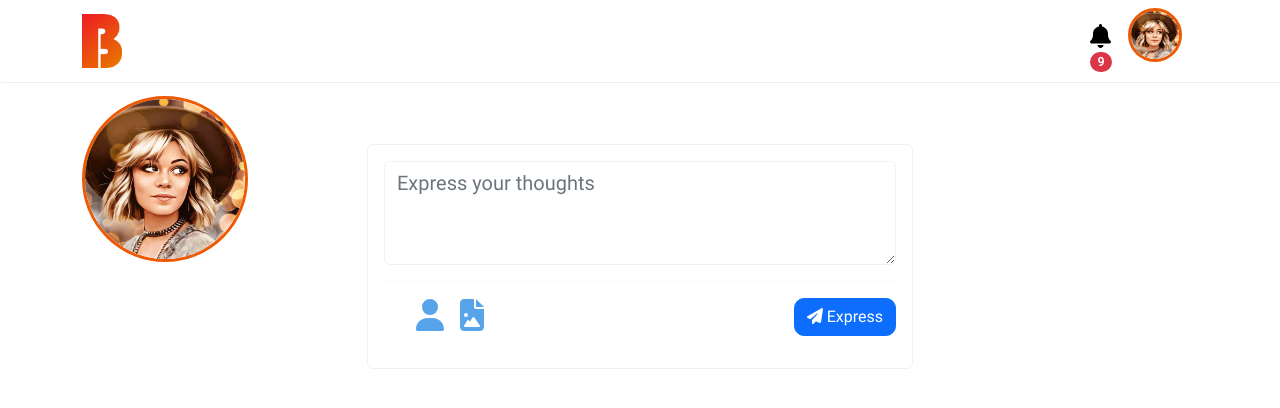
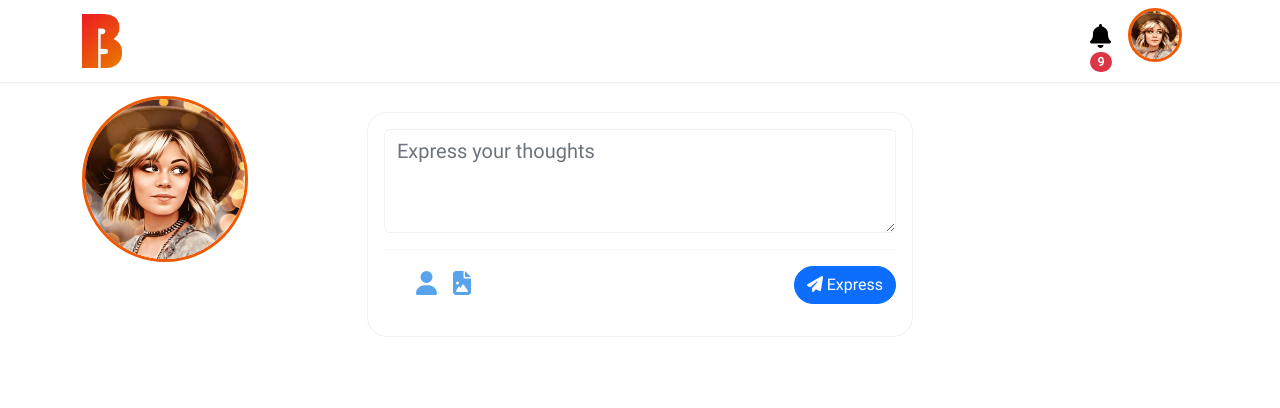
Before and after one commit to rowinsbie/bims, a JavaScript app in the folder bims-FE/: page /dashboard in a window 1280 px wide. Shown: the top 408 px of the page. Built offline with nearby package versions, Linux system fonts and the light colour scheme; no server answers; sample sign-in values are in the browser's storage.

Commit message:
created a post form component

```diff
--- a/bims-FE/src/assets/main.scss
+++ b/bims-FE/src/assets/main.scss
@@ -1,3 +1,7 @@
 @import 'fonts';
 @import 'resetter';
 @import 'colors';
+
+.card-with-radius {
+    border-radius: 20px 20px 20px 20px;
+}
--- a/bims-FE/src/components/NotificationBell.vue
+++ b/bims-FE/src/components/NotificationBell.vue
@@ -51,20 +51,20 @@ export default defineComponent({
 
     .notification-menu {
         .dropdown-menu {
-            background-color: rgb(3, 81, 182);
+            background-color: rgb(255, 255, 255);
             padding: 1rem 1rem;
-            color: white;
+            color: rgb(10, 10, 10);
             left: auto;
             right: 0;
             .dropdown-item {
                 overflow: hidden;
                 text-overflow: ellipsis;
                 max-width: 300px;
-                color: white;
+                color: rgb(0, 0, 0);
 
             }
             .dropdown-item:hover {
-                background-color: rgb(26, 106, 211);
+                background-color: rgb(231, 231, 231);
             }
         }
     }
--- a/bims-FE/src/components/social_media/PostForm.vue
+++ b/bims-FE/src/components/social_media/PostForm.vue
@@ -49,12 +49,12 @@ export default defineComponent({
         justify-content: end;
         align-items: flex-end;
         .action-buttons {
-            font-size: 2rem;
+            font-size: 1.5rem;
             color: rgb(88, 164, 235);
         }
         li:last-child {
             button {
-                border-radius: 10px 10px 10px 10px;
+                border-radius: 50px 50px 50px 50px;
             }
         }
 
--- a/bims-FE/src/views/auth/DashboardView.vue
+++ b/bims-FE/src/views/auth/DashboardView.vue
@@ -35,13 +35,11 @@ export default defineComponent({
     <div class="container mt-5">
         <div class="row mt-5">
             <div class="col-lg-3 mt-5">
-
                         <UserPicture :width="10" height="10" :imgSrc="picture" />
                         <h4 class="mt-3">{{userData.first_name}} {{userData.last_name}}</h4>
             </div>
-
             <div class="col-lg-6 mt-5">
-                <div class="card mt-5">
+                <div class="card mt-3 card-with-radius">
                     <div class="card-body">
                       <PostForm />
                     </div>
```
